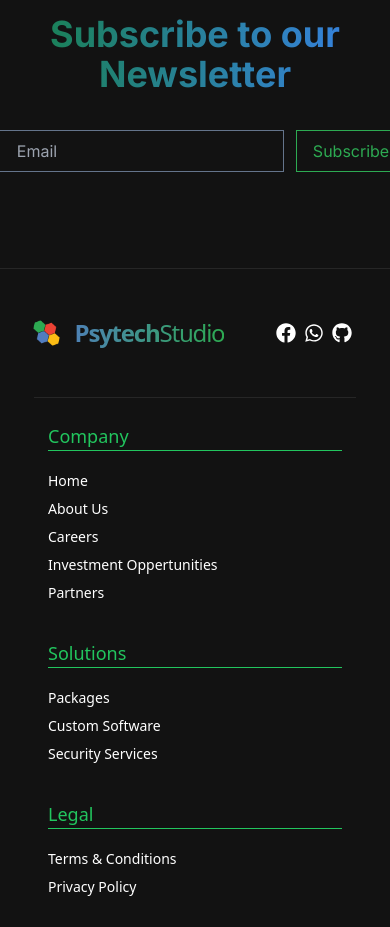
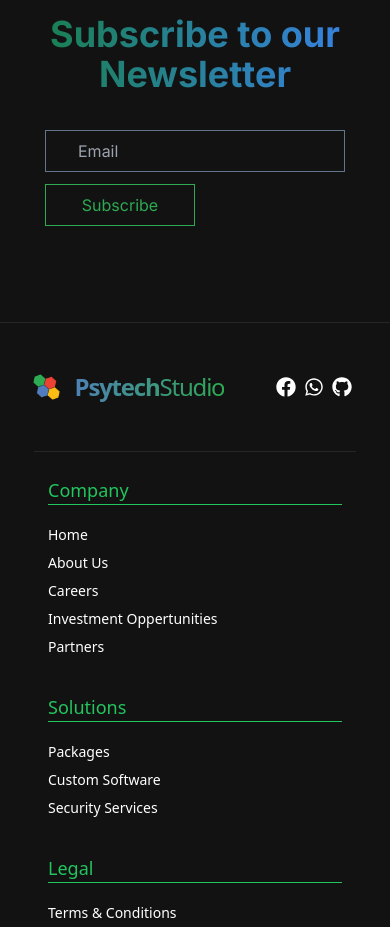
Before and after one commit to christiaan-fourie/psytech, a Next.js app: page / in a window 390 px wide. Shown: the part 2240-3167 px from the top of the page. Built offline with nearby package versions, Linux system fonts and the light colour scheme.

Commit message:
Update page.js

```diff
--- a/components/Subscription/page.js
+++ b/components/Subscription/page.js
@@ -43,7 +43,7 @@ export default function AddEmailSubscriber() {
                 <h1 className="text-4xl text-center font-bold my-6 bg-clip-text text-transparent bg-gradient-to-r from-green-700 to-blue-500">{ message }</h1>
             :   <div className="flex flex-col md:flex-row items-center justify-center gap-3 my-12">
                     <h1 className="text-4xl text-center font-bold my-6 bg-clip-text text-transparent bg-gradient-to-r from-green-700 to-blue-500">Subscribe to our Newsletter</h1>
-                    <form onSubmit={handleSubmit} className="flex flex-row gap-3">
+                    <form onSubmit={handleSubmit} className="flex flex-col md:flex-row gap-3">
                         <input
                             onChange={(e) => setSubscriberEmail(e.target.value)}
                             value={subscriberEmail}
```
